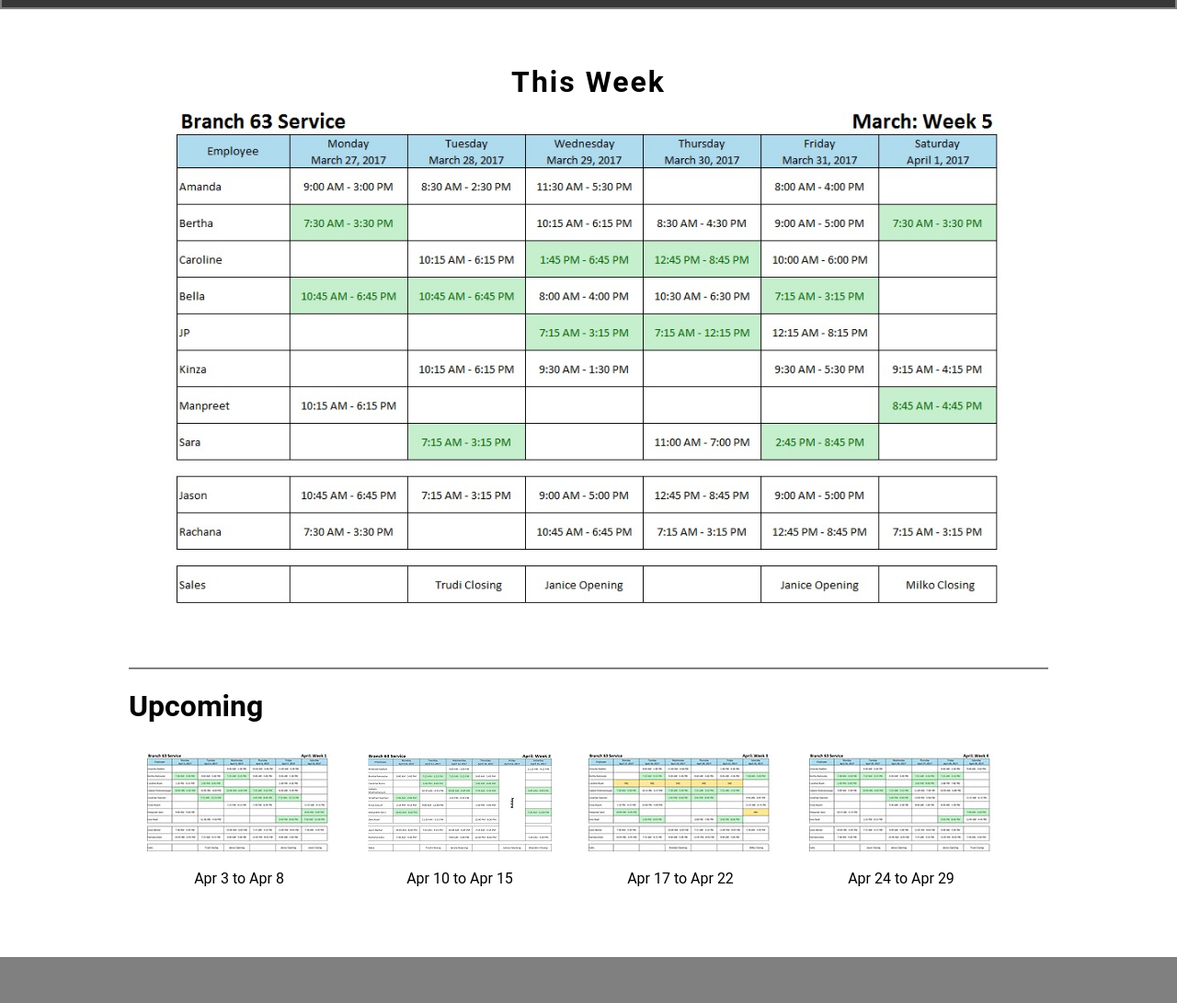
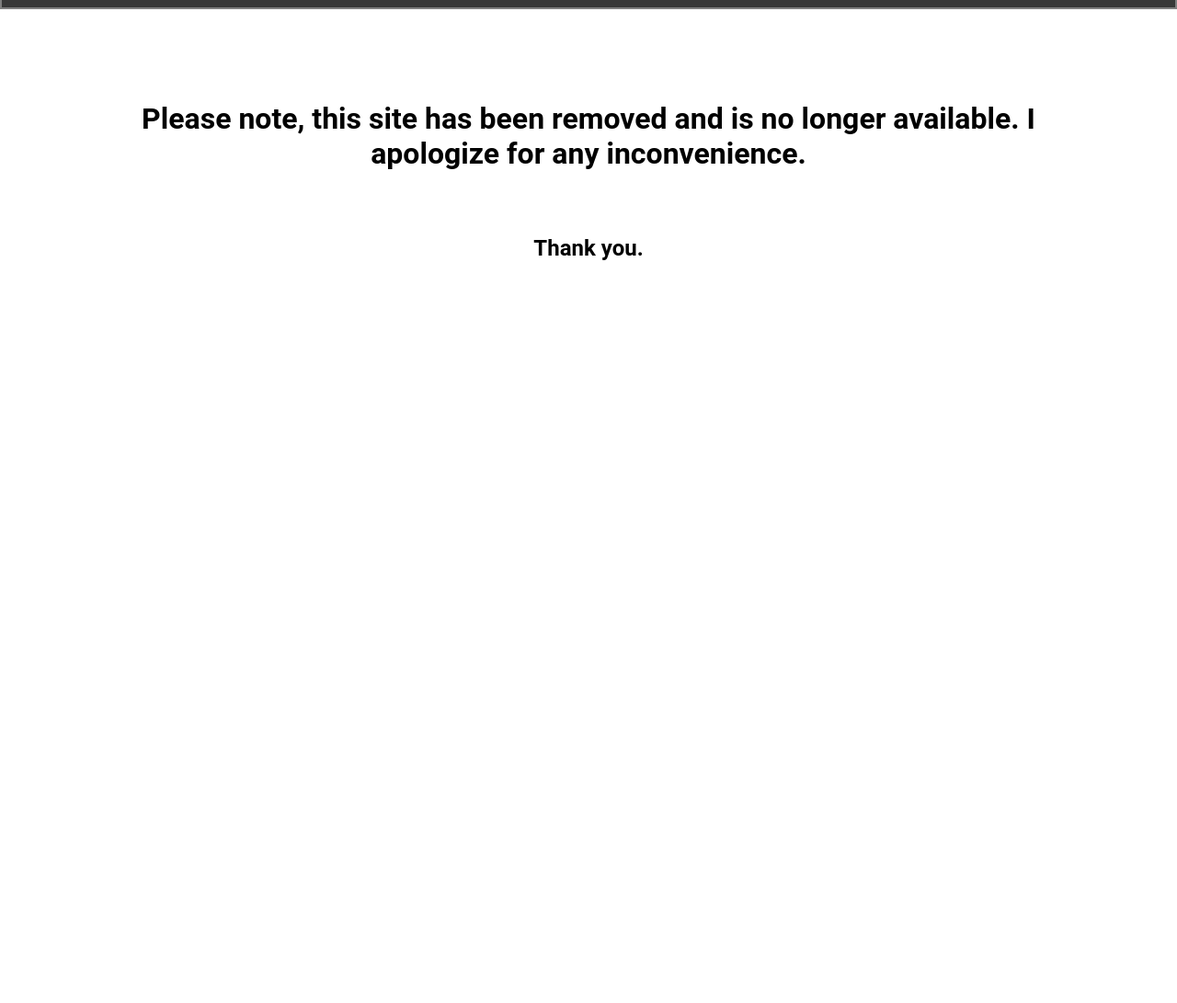
Before and after one commit to v1ym/v1ym.github.io, a plain HTML site: page index.html in a window 1280 px wide. Shown: the part 74-1165 px from the top of the page at 92% size. After the commit the page ends 800 px from the top, so only its background shows below. Drawn offline with Linux system fonts and the light colour scheme; a web font is replaced by a local one.

Commit message:
Add files via upload

```diff
--- a/index.html
+++ b/index.html
@@ -27,36 +27,8 @@
 
 <div class="current">
   <div class="container">
-    <h1>This Week</h1>
-    <img src="./13 full.jpg"/>
-  </div>
-</div>
-
-<div class="upcoming">
-  <div class="container">
-    <h1>Upcoming</h1>
-    <div class="grid-cell">
-      <a href="./14 full.jpg"><img src="./14 thumb.jpg" width="200px"/></a>
-      <p>Apr 3 to Apr 8</p>
-    </div>
-    <div class="grid-cell">
-      <a href="./15 full.jpg"><img src="./15 thumb.jpg" width="200px"/></a>
-      <p>Apr 10 to Apr 15</p>
-    </div>
-    <div class="grid-cell">
-      <a href="./16 full.jpg"><img src="./16 thumb.jpg" width="200px"/></a>
-      <p>Apr 17 to Apr 22</p>
-    </div>
-    <div class="grid-cell">
-      <a href="./17 full.jpg"><img src="./17 thumb.jpg" width="200px"/></a>
-      <p>Apr 24 to Apr 29</p>
-    </div>
-  </div>
-</div>
-
-<div class="footer">
-  <div class="container">
-
+    <h1>Please note, this site has been removed and is no longer available. I apologize for any inconvenience.</h1>
+    <h2>Thank you.</h2>
   </div>
 </div>
 
--- a/style.css
+++ b/style.css
@@ -7,7 +7,6 @@ html, body {
   max-width: 1000px;
   margin: 0 auto;
   padding: 0;
-
 }
 
 .header {
@@ -38,44 +37,18 @@ html, body {
 }
 
 .current h1 {
-  padding-top: 60px;
+  padding-top: 100px;
   margin: 0 auto;
   font-weight: 700;
-  letter-spacing: 2px;
+}
+
+.current h2 {
+  padding-top: 50px;
+
 }
 
 .current .container {
   text-align: center;
-}
-
-.current img {
-  width: 95%;
-  padding-bottom: 50px;
-}
-
-.upcoming {
-  text-align: center;
-}
-
-.upcoming .container {
-  border-top: 2px solid gray;
-}
-
-.upcoming h1 {
-  text-align: left;
-}
-
-.grid-cell {
-  float: left;
-  padding: 10px 20px;
-}
-
-.footer {
-  position: relative;
-  top: 50px;
-  height: 50px;
-  background: gray;
-  clear: both;
 }
 
 
```
